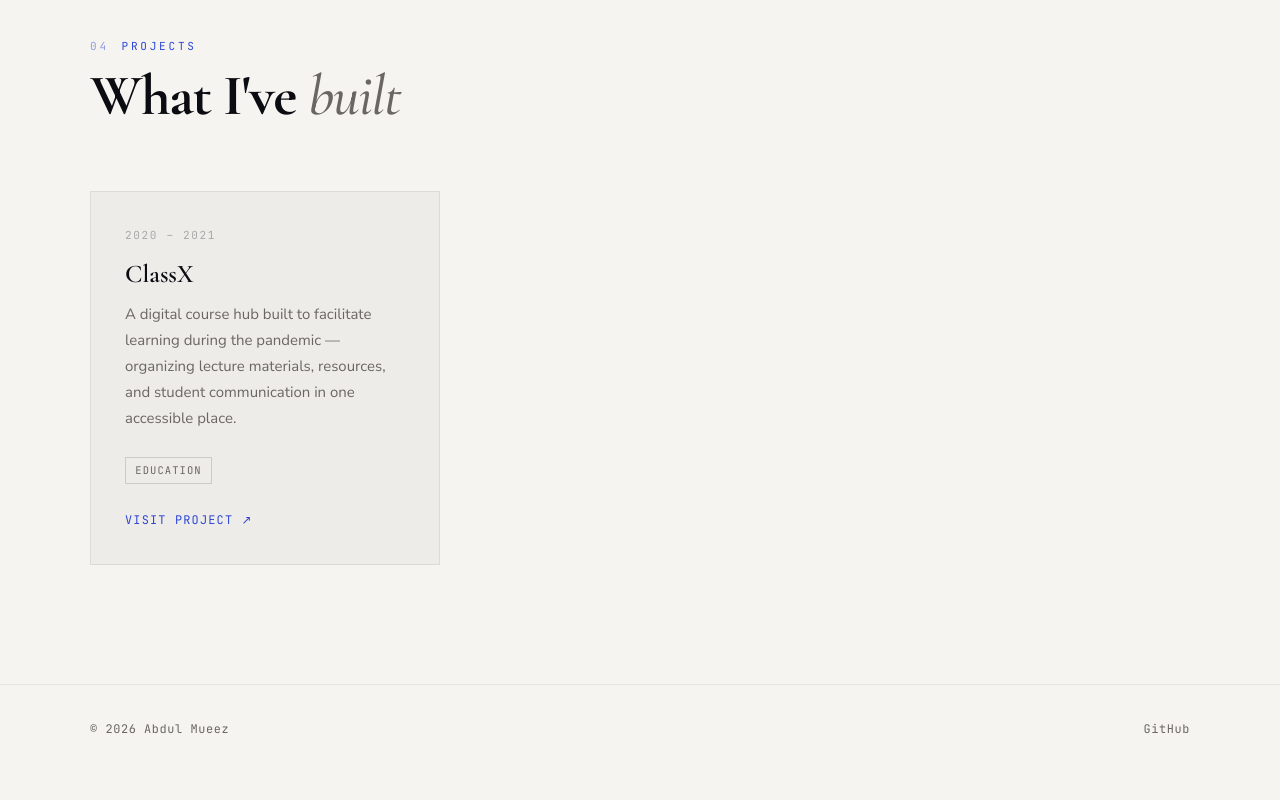
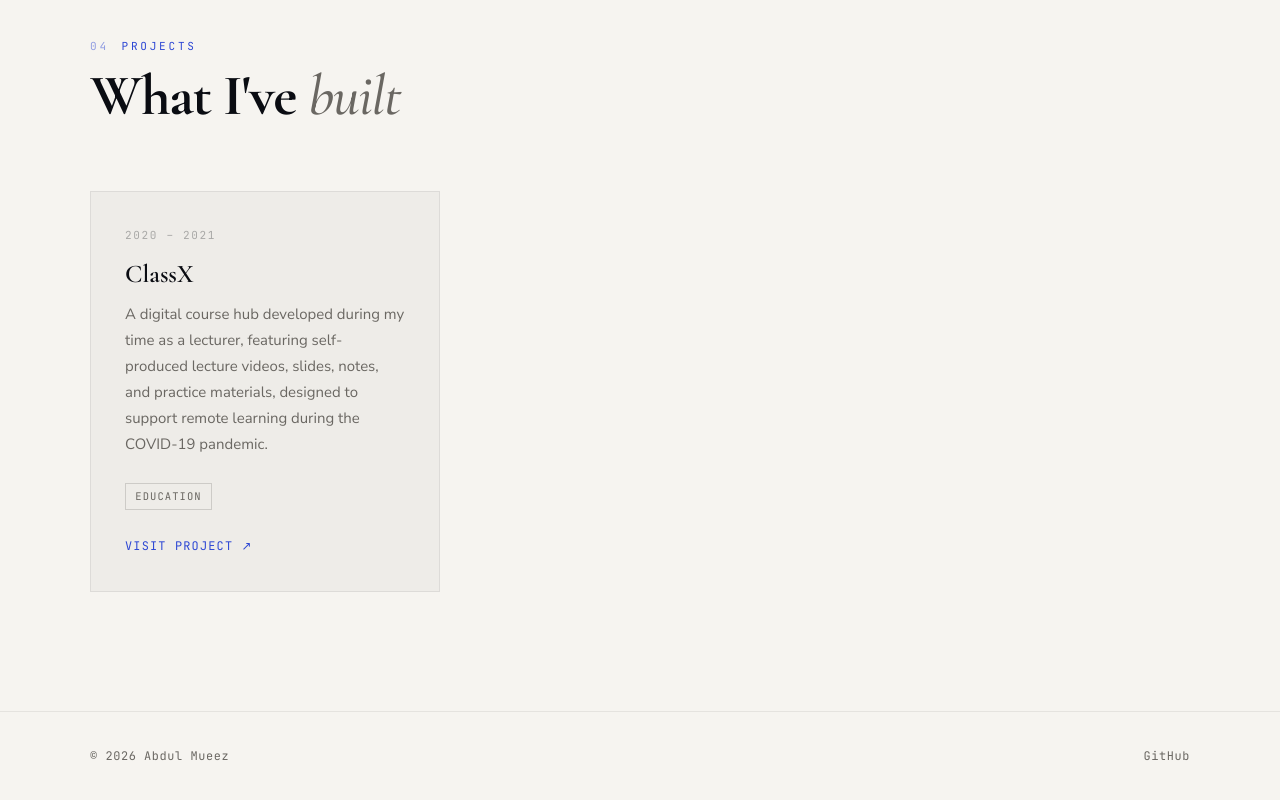
Before and after one commit to mueez-overflow/mueez-overflow.github.io, a plain HTML site: page index.html in a window 1280 px wide. Shown: the part 5307-6107 px from the top of the page. Before the commit the page ends 6081 px from the top, so only its background shows below. Drawn offline with nearby package versions, Linux system fonts and the light colour scheme.

Commit message:
updated project desc

```diff
--- a/index.html
+++ b/index.html
@@ -957,7 +957,7 @@ const SITE = {
     {
       title:       "ClassX",
       year:        "2020 – 2021",
-      description: "A digital course hub built to facilitate learning during the pandemic — organizing lecture materials, resources, and student communication in one accessible place.",
+      description: "A digital course hub developed during my time as a lecturer, featuring self-produced lecture videos, slides, notes, and practice materials, designed to support remote learning during the COVID-19 pandemic.",
       tags:        ["Education"],
       href:        "https://mueez-overflow.github.io/classx/",
       linkLabel:   "Visit Project ↗",
```
